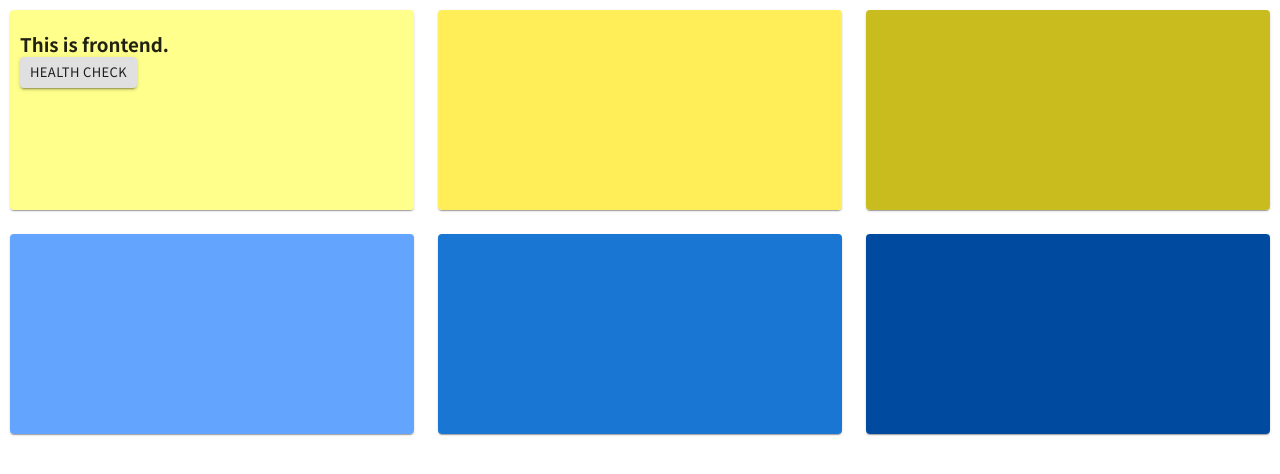
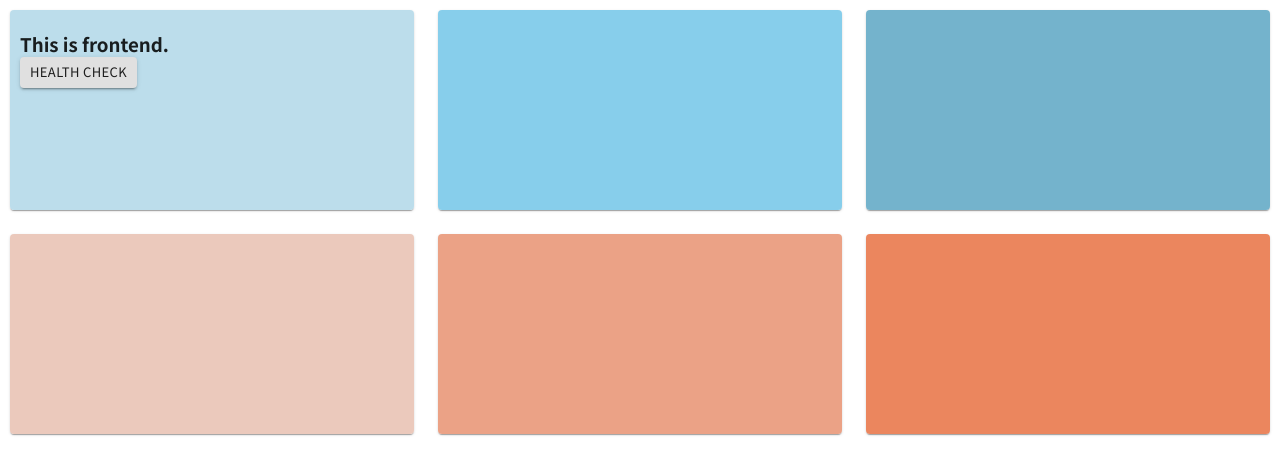
Before and after one commit to perches/ohapo, a React app in the folder frontend/: page / in a window 1280 px wide. Shown: the top 474 px of the page. Built offline with nearby package versions, Linux system fonts and the light colour scheme.

Commit message:
テーマカラー変更

```diff
--- a/frontend/src/consts/theme.js
+++ b/frontend/src/consts/theme.js
@@ -3,16 +3,16 @@ import { createMuiTheme } from "@material-ui/core/styles";
 export const theme = createMuiTheme({
   palette: {
     primary: {
-      light: "#ffff8b",
-      main: "#ffee58",
-      dark: "#c9bc1f",
+      light: "#bcddeb",
+      main: "#87ceeb",
+      dark: "#74b3cc",
       contrastText: "#000000"
     },
     secondary: {
-      light: "#63a4ff",
-      main: "#1976d2",
-      dark: "#004ba0",
-      contrastText: "#ffffff"
+      light: "#ebc9bc ",
+      main: "#eba286",
+      dark: "#eb865e ",
+      contrastText: "#000000"
     }
   }
 });
```
